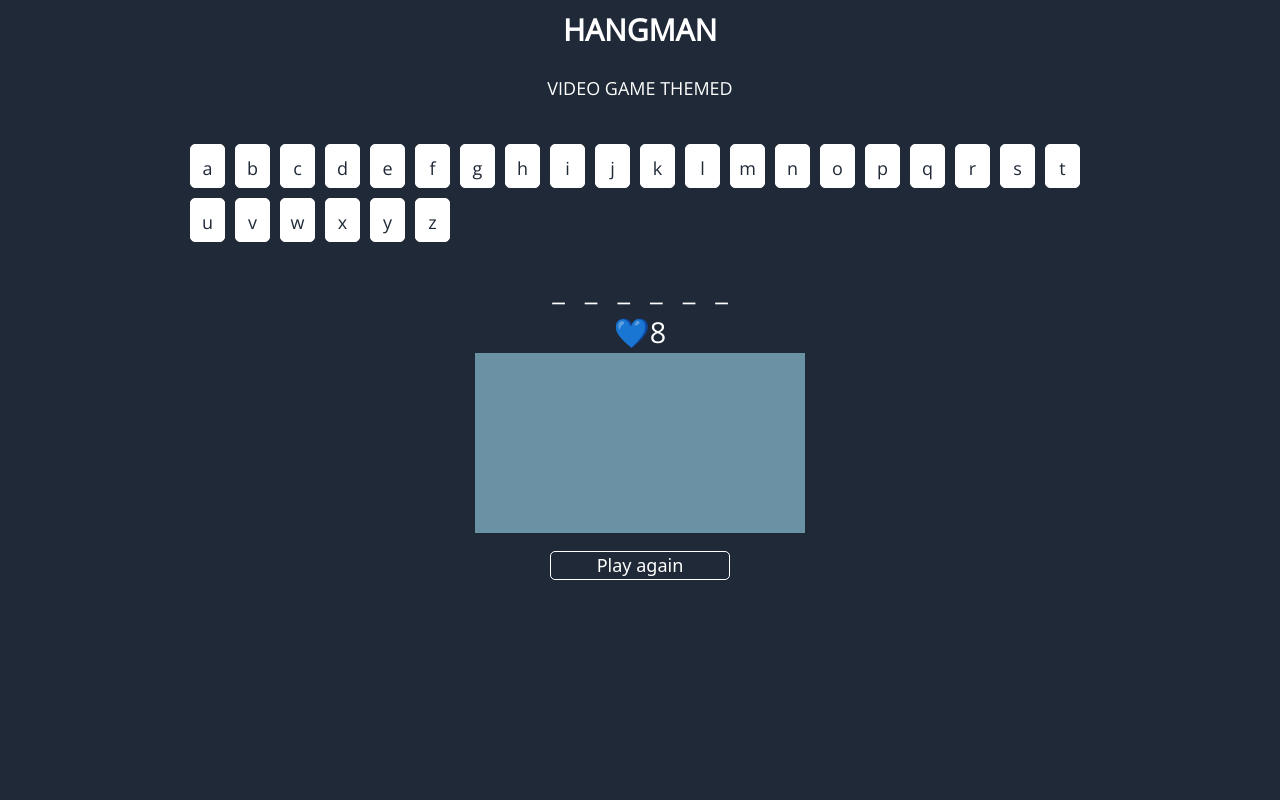
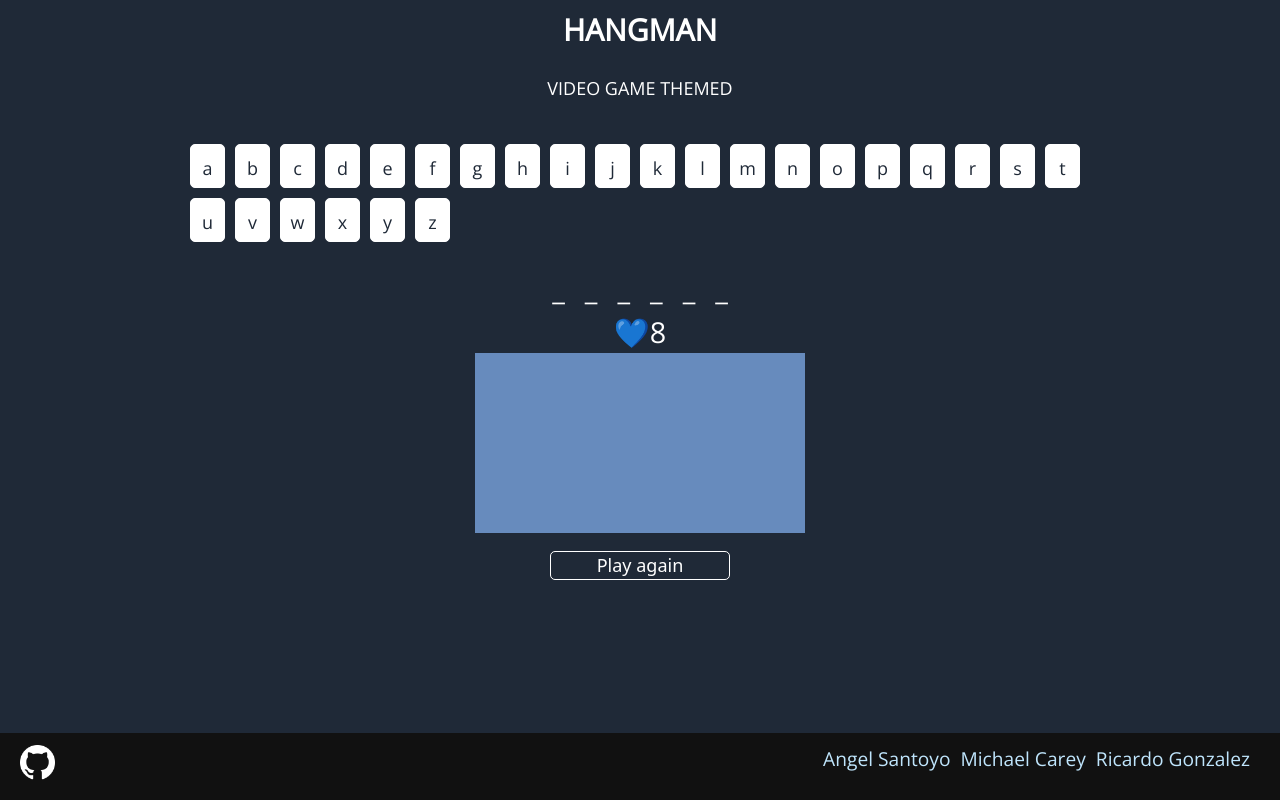
Before and after one commit to anguzz/Hangman, a website: page src/index.html in a window 1280 px wide. Drawn offline with nearby package versions, Linux system fonts and the light colour scheme.

Commit message:
add footer

```diff
--- a/src/index.html
+++ b/src/index.html
@@ -33,6 +33,20 @@
         </div>
     </div>
 
+    <footer>
+            <div class="footer-bottom">
+                <p>   <a href="https://github.com/Angus-1/Hangman"> <img src = '/github.png'width="35px" alt=github/> </a>   </p>
+
+                        <div class="footer-menu">
+                          <ul class="f-menu">
+                            <li>Angel Santoyo </li>
+                            <li>Michael Carey </li>
+                            <li>Ricardo Gonzalez</li>
+
+                          </ul>
+                        </div>
+            </div>
+    </footer>
 </body>
 
 </html>
--- a/src/style.css
+++ b/src/style.css
@@ -4,13 +4,13 @@
 body {
   background: #1F2937;
   color: #fff;
-  height: 100%;
+  height: 100vh;
   text-align: center;
   font-size: 18px;
 }
 
 canvas {
-  background-color: #6B91A4;
+  background-color: #678bbd;
   padding: 15px;
   margin: auto;
   width: auto;
@@ -138,7 +138,7 @@ button {
   text-decoration: none;
   cursor: pointer;
   font-size: 1.2em;
-  font-family: "MedievalSharp";
+  font-family: "Open Sans", sans-serif;
 
   padding: 18px 10px;
   width: 180px;
@@ -154,7 +154,42 @@ button:hover {
   border: solid 1px #fff;
   color: #1F2937;
 }
+footer {
+  text-align: center;
+  background: #111;
+  color: #bfe5fc;
+  position : absolute;
+  bottom : 0;
+  width:100vw;
+  font-size:1.2rem;
+  padding-bottom:20px;
+  padding-top:12px;
+  padding-left:20px;
+  padding-right:20px;
+  font-family: "Open Sans", sans-serif;
+}
 
+
+.footer-bottom p{
+      float: left;
+  }
+
+  .footer-bottom p a{
+    color:#44bae8;
+  }
+
+  .footer-menu{
+    float: right;
+  }
+  .footer-menu ul{
+    display: flex;
+
+  }
+  .footer-menu ul li{
+  padding-right: 10px;
+  display: block;
+
+  }
 @media (max-width: 800px) {
   #alphabet {
     padding: 0 0 0 15px;
```
Also changed, not shown: github.png (added).
